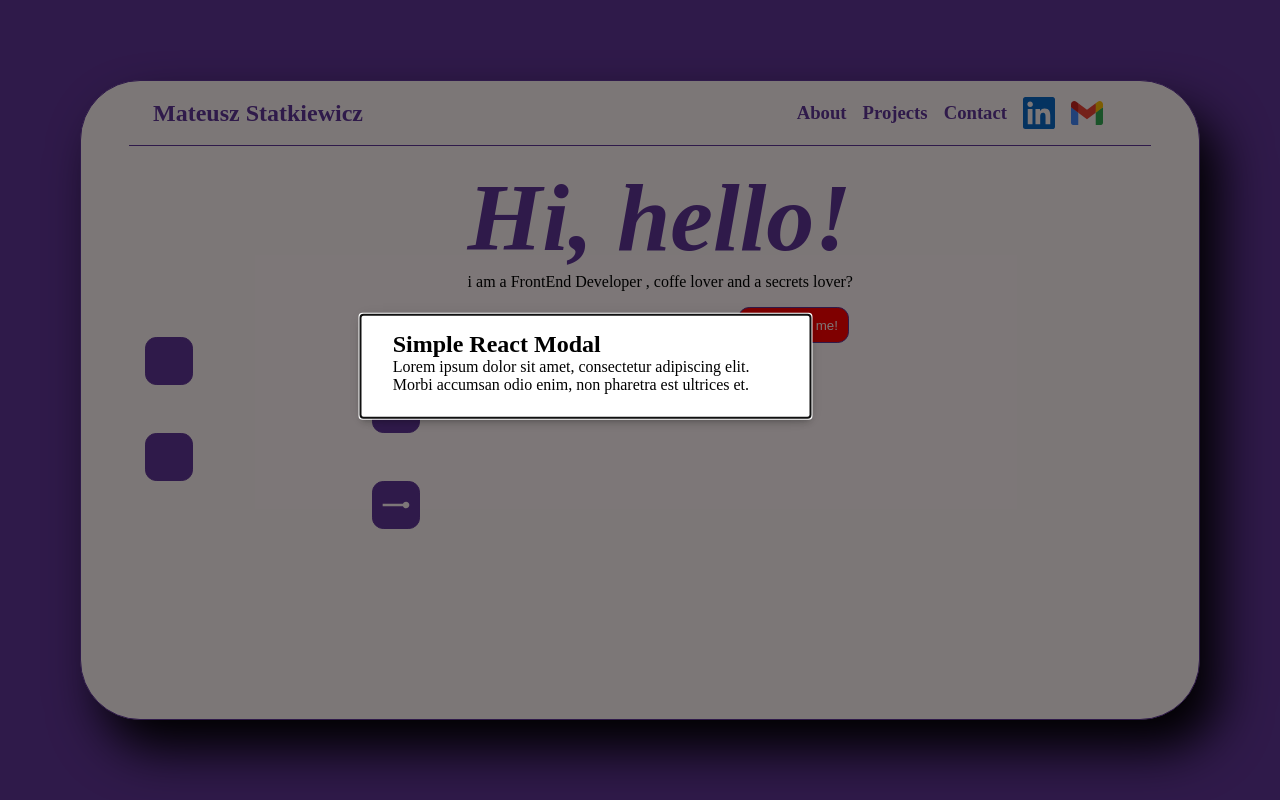
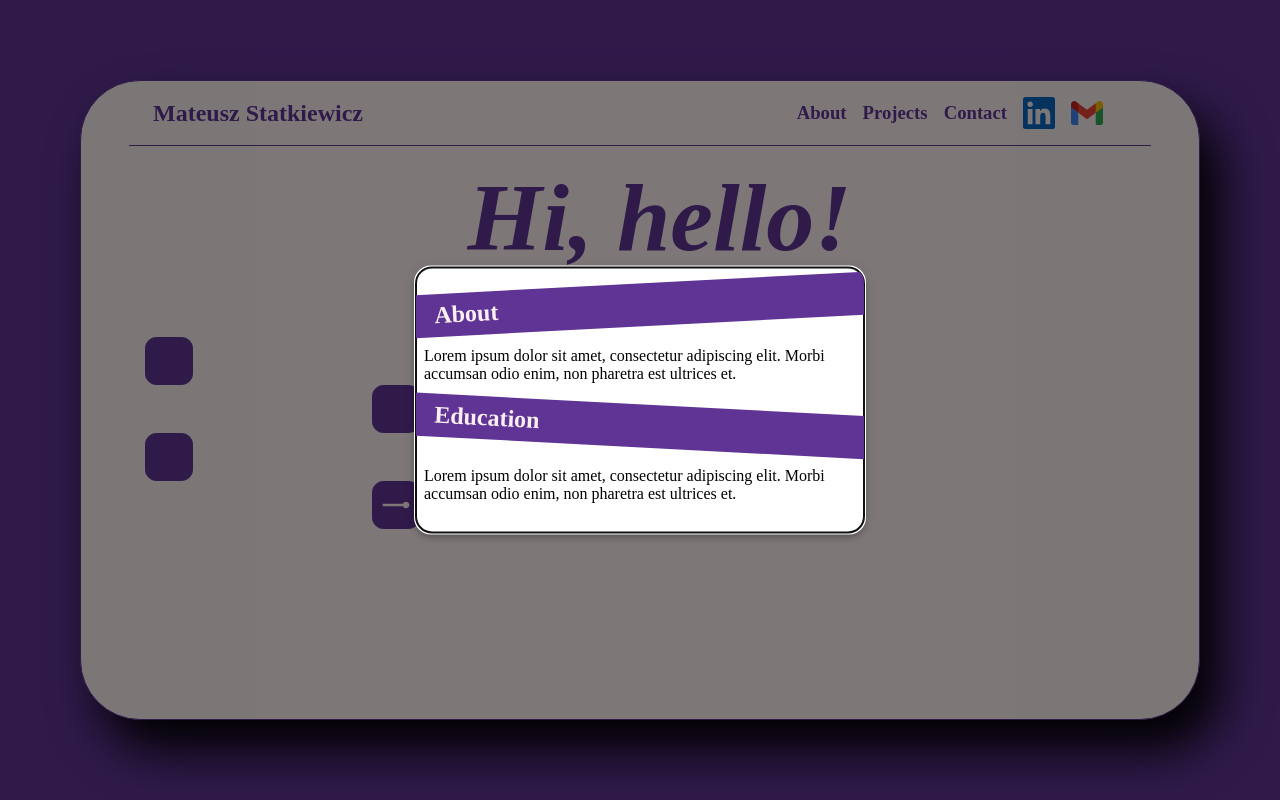
Before and after one commit to Keitar6/PortfolioSite, a React (Create React App) app in the folder portfolio/: page / in a window 1280 px wide. Both pictures are taken after a click on the element 169 px from the left and 360 px from the top of the page. Built offline with nearby package versions, Linux system fonts and the light colour scheme; some icons are missing.

Commit message:
Modal About and Education sections container design

```diff
--- a/portfolio/public/index.html
+++ b/portfolio/public/index.html
@@ -12,8 +12,9 @@
     <link rel="apple-touch-icon" href="%PUBLIC_URL%/logo192.png" />
     <link rel="manifest" href="%PUBLIC_URL%/manifest.json" />
 
-    <title>React App</title>
+    <title>Portfolio</title>
   </head>
+
   <body>
     <noscript>You need to enable JavaScript to run this app.</noscript>
     <div id="root"></div>
--- a/portfolio/src/components/modal/gameBlockModal.component.tsx
+++ b/portfolio/src/components/modal/gameBlockModal.component.tsx
@@ -1,43 +1,31 @@
 import { makeStyles } from '@material-ui/core/styles';
 import Modal from '@material-ui/core/Modal';
-import { ReactNode, useContext, useState } from 'react';
+import { useContext } from 'react';
 import { ModalsContext } from '../../contexts/modals.context';
+import parse from 'html-react-parser';
+import {
+  Band,
+  BandText,
+  ModalContentContainer,
+  ModuleContentText,
+  SecondBand,
+} from './gameBlockModal.styles';
+import { H2 } from '../../global.styles';
 
-function rand() {
-  return Math.round(Math.random() * 20) - 10;
-}
-function getModalStyle() {
-  const top = 50 + rand();
-  const left = 50 + rand();
-  return {
-    top: `${top}%`,
-    left: `${left}%`,
-    transform: `translate(-${top}%, -${left}%)`,
-  };
-}
 const useStyles = makeStyles((theme) => ({
-  modal: {
-    display: 'flex',
-    alignItems: 'center',
-    justifyContent: 'center',
-  },
   paper: {
     position: 'absolute',
     width: 450,
     backgroundColor: theme.palette.background.paper,
     boxShadow: theme.shadows[5],
-    padding: theme.spacing(2, 4, 3),
   },
 }));
-type SomeModalPropsTypes = {
-  children?: ReactNode;
-};
 
-export default function GameBlockModal({ children }: SomeModalPropsTypes) {
+export default function GameBlockModal() {
   const classes = useStyles();
-  const [modalStyle] = useState(getModalStyle);
 
-  const { isModalOpen, setIsModalOpen } = useContext(ModalsContext);
+  const { isModalOpen, setIsModalOpen, modalContent } =
+    useContext(ModalsContext);
 
   const handleModalClose = () => {
     setIsModalOpen(false);
@@ -45,20 +33,21 @@ export default function GameBlockModal({ children }: SomeModalPropsTypes) {
 
   return (
     <>
-      <Modal
-        aria-labelledby='simple-modal-title'
-        aria-describedby='simple-modal-description'
-        open={isModalOpen}
-        onClose={handleModalClose}
-      >
-        <div style={modalStyle} className={classes.paper}>
-          <h2>Simple React Modal</h2>
-          <p>
-            Lorem ipsum dolor sit amet, consectetur adipiscing elit. Morbi
-            accumsan odio enim, non pharetra est ultrices et.
-          </p>
-        {children}
-        </div>
+      <Modal open={isModalOpen} onClose={handleModalClose}>
+        <ModalContentContainer className={classes.paper}>
+          <Band>
+            <BandText>
+              <H2>About</H2>
+            </BandText>
+          </Band>
+          <ModuleContentText>{parse(modalContent)}</ModuleContentText>
+          <SecondBand>
+            <BandText>
+              <H2>Education</H2>
+            </BandText>
+          </SecondBand>
+          <ModuleContentText>{parse(modalContent)}</ModuleContentText>
+        </ModalContentContainer>
       </Modal>
     </>
   );
--- a/portfolio/src/components/modal/gameBlockModal.styles.ts
+++ b/portfolio/src/components/modal/gameBlockModal.styles.ts
@@ -1,5 +1,6 @@
 import { Button } from '@material-ui/core';
 import styled from 'styled-components';
+import { Colors, StandardFlexContainer, Typography } from '../../global.styles';
 
 export const ButtonGameBlockModal = styled(Button)`
   background-color: transparent;
@@ -9,3 +10,40 @@ export const ButtonGameBlockModal = styled(Button)`
     none
   }
 `;
+
+export const ModalContentContainer = styled(StandardFlexContainer)`
+  flex-direction: column;
+  top: ${50}%;
+  left: ${50}%;
+  transform: translate(-${50}%, -${50}%);
+  padding: 1rem 0rem 0.5rem 0rem;
+  border: 1px solid ${Colors.dark};
+  border-radius: ${Typography.modalRadius};
+
+  overflow: clip;
+`;
+
+export const Band = styled(StandardFlexContainer)`
+  justify-content: start;
+  color: ${Colors.light};
+  background-color: ${Colors.primary};
+  width: 110%;
+  padding: 0.5rem;
+  padding-left: 2.5rem;
+  margin: 0rem -2rem;
+
+  transform: rotate(-3deg);
+`;
+export const SecondBand = styled(Band)`
+  transform: rotate(3deg);
+`;
+
+export const BandText = styled.p`
+  transform: rotate(0deg);
+`;
+
+export const ModuleContentText = styled.p`
+  transform: rotate(0deg);
+  padding: 0.5rem 0.5rem;
+  margin: 0.8rem 0rem;
+`;
--- a/portfolio/src/contexts/modals.context.tsx
+++ b/portfolio/src/contexts/modals.context.tsx
@@ -10,19 +10,32 @@ import {
 type contextModalType = {
   isModalOpen: boolean;
   setIsModalOpen: Dispatch<SetStateAction<boolean>>;
+  modalContent: string;
+  setModalContent: Dispatch<SetStateAction<string>>;
 };
+
+const modalContentInit = `
+            Lorem ipsum dolor sit amet, consectetur adipiscing elit. Morbi
+            accumsan odio enim, non pharetra est ultrices et.
+
+`;
 
 export const ModalsContext = createContext<contextModalType>({
   isModalOpen: false,
   setIsModalOpen: () => {},
+  modalContent: modalContentInit,
+  setModalContent: () => {},
 });
 
 export const ModalsProvider: FC<PropsWithChildren> = ({ children }) => {
   const [isModalOpen, setIsModalOpen] = useState<boolean>(false);
+  const [modalContent, setModalContent] = useState<string>(modalContentInit);
 
   const value = {
     isModalOpen,
     setIsModalOpen,
+    modalContent,
+    setModalContent,
   };
 
   return (
--- a/portfolio/src/global.styles.ts
+++ b/portfolio/src/global.styles.ts
@@ -16,6 +16,7 @@ export const Typography = {
     PSmal: '0.75rem',
   },
   buttonsRadius: '0.7rem',
+  modalRadius: '1rem',
 };
 
 export enum Colors {
@@ -69,6 +70,7 @@ export const HPName = styled.h1`
 
 export const H1 = styled.h1`
   font-size: ${Typography.fontSizes.H1};
+  font-weight: bold;
 `;
 export const H2 = styled.h2`
   font-size: ${Typography.fontSizes.H2};
```
Also changed, not shown: portfolio/src/components/educationSection/educationSection.component.tsx (added, +10 -0 lines), portfolio/src/components/educationSection/educationSection.styles.ts (added, +7 -0 lines).
